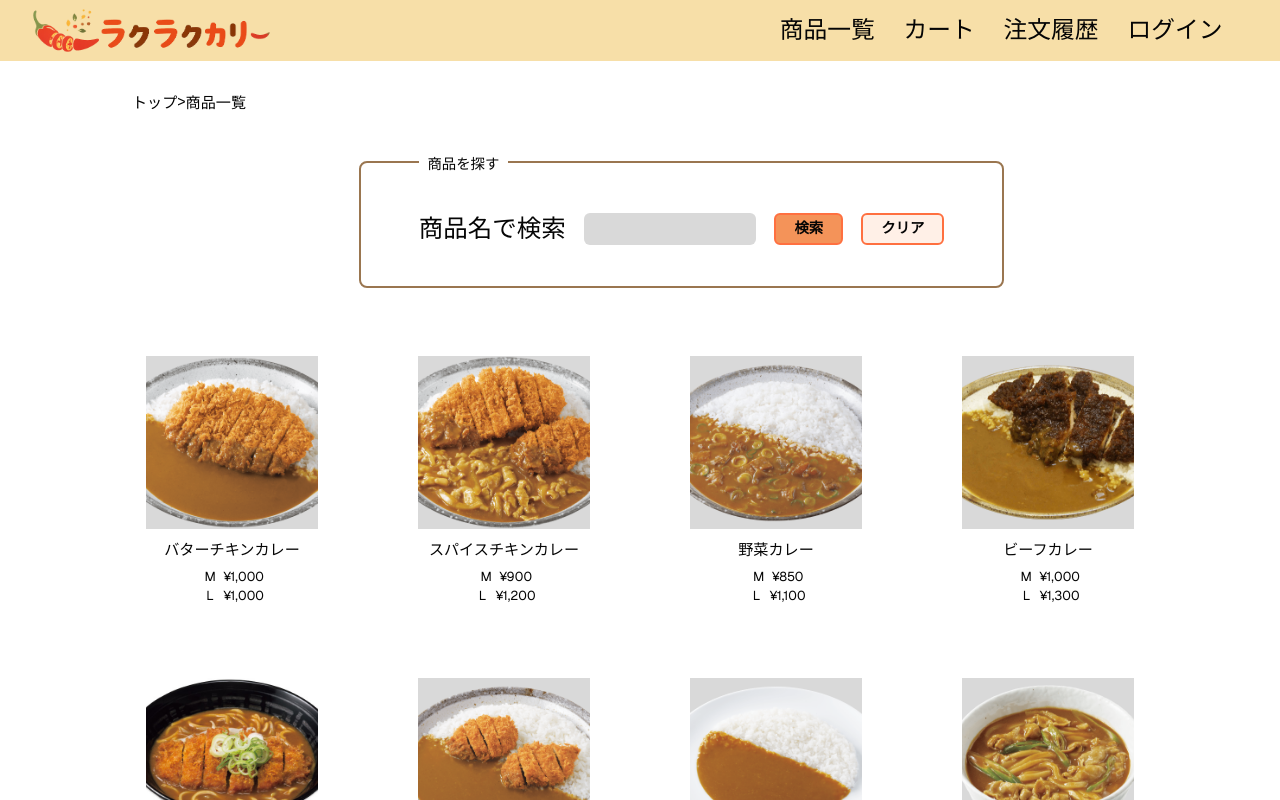
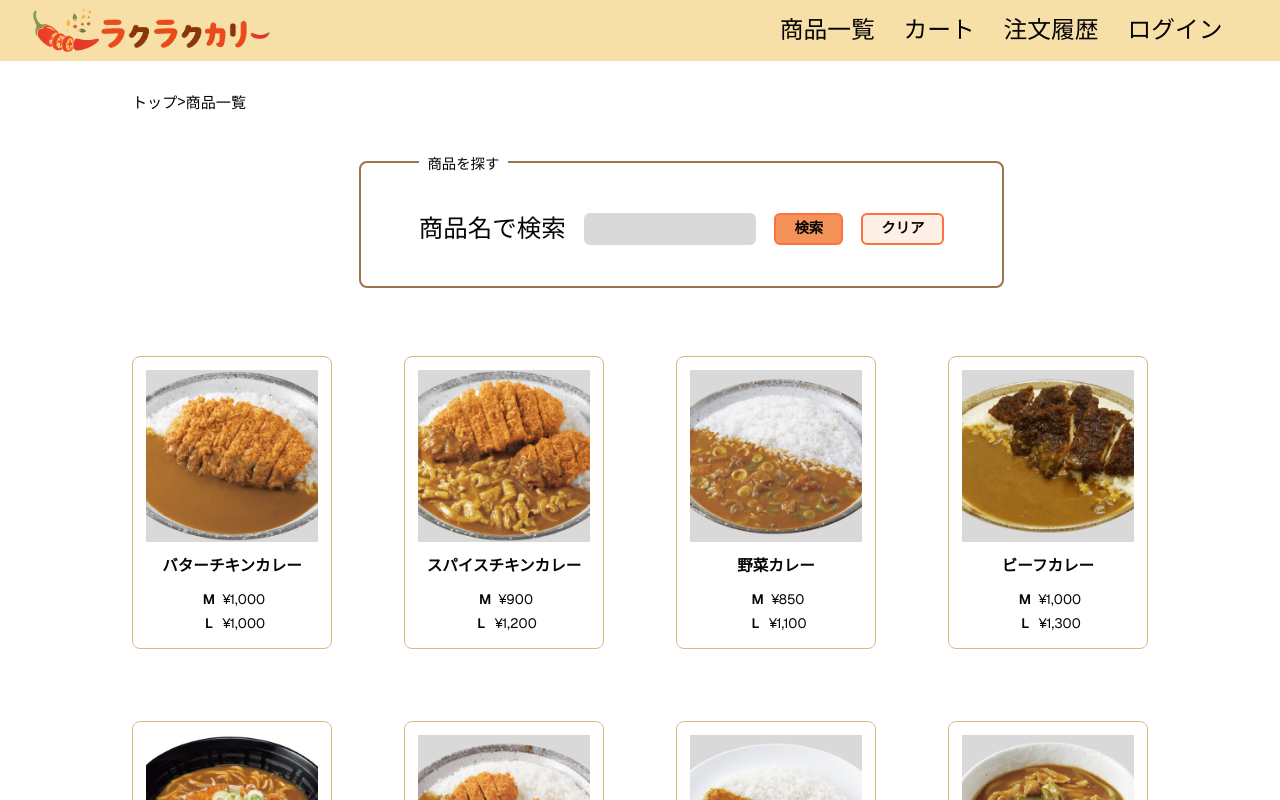
Before and after one commit to yuria12/rakuraku_curry_support_frontend, a Next.js app: page /products in a window 1280 px wide. Shown: the top 800 px of the page. Built offline with nearby package versions, Linux system fonts and the light colour scheme; no server answers.

Commit message:
商品一覧画面のカードデザイン修正

```diff
--- a/src/components/product/ProductCard.tsx
+++ b/src/components/product/ProductCard.tsx
@@ -9,17 +9,15 @@ type ProductCardProps = Readonly<{
 export function ProductCard({ product }: ProductCardProps) {
   return (
     <article className="product-card">
-      <Link className="product-card__image-link" href={`/products/${product.id}`}>
+      <Link className="product-card__link" href={`/products/${product.id}`}>
         <ProductImage alt={product.name} src={product.imagePath} />
+        <span className="product-card__name">{product.name}</span>
+        <span className="product-card__prices">
+          <span>M</span> ¥{product.priceM.toLocaleString()}
+          <br />
+          <span>L</span> ¥{product.priceL.toLocaleString()}
+        </span>
       </Link>
-      <Link className="product-card__name" href={`/products/${product.id}`}>
-        {product.name}
-      </Link>
-      <p className="product-card__prices">
-        <span>M</span> ¥{product.priceM.toLocaleString()}
-        <br />
-        <span>L</span> ¥{product.priceL.toLocaleString()}
-      </p>
     </article>
   );
 }
--- a/src/styles/pages/products.css
+++ b/src/styles/pages/products.css
@@ -50,6 +50,53 @@
   margin-block-start: clamp(1rem, 3vw, 2rem);
 }
 
+.product-card {
+  margin: 0;
+}
+
+.product-card__link {
+  min-height: 100%;
+  display: grid;
+  gap: 0.8rem;
+  border: 1px solid var(--color-border);
+  border-radius: var(--radius-md);
+  padding: 0.9rem;
+  background: transparent;
+  color: inherit;
+  text-decoration: none;
+  transition:
+    border-color 160ms ease,
+    box-shadow 160ms ease,
+    transform 160ms ease;
+}
+
+.product-card__link:hover,
+.product-card__link:focus-visible {
+  border-color: var(--color-border-strong);
+  box-shadow: 0 0.25rem 0.75rem rgb(0 0 0 / 8%);
+  transform: translateY(-2px);
+}
+
+.product-card__link:focus-visible {
+  outline: 3px solid var(--color-primary-strong);
+  outline-offset: 3px;
+}
+
+.product-card__name {
+  font-size: clamp(1rem, 2vw, 1.08rem);
+  font-weight: 600;
+  line-height: 1.5;
+}
+
+.product-card__prices {
+  font-size: 0.95rem;
+  line-height: 1.7;
+}
+
+.product-card__prices span {
+  font-weight: 600;
+}
+
 .products-loading {
   margin: 0;
   padding-block: clamp(2rem, 8vw, 4rem);
```
